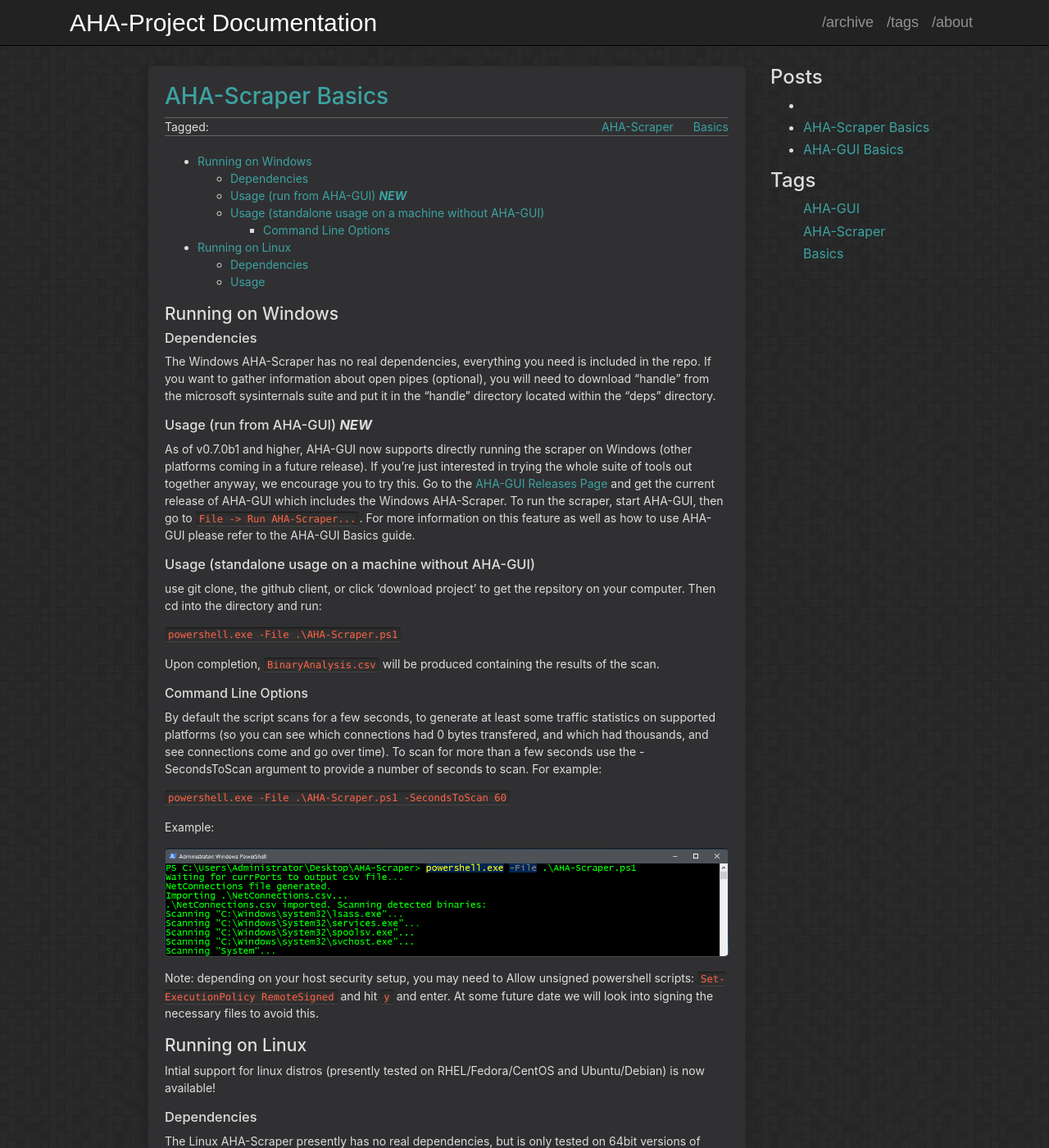
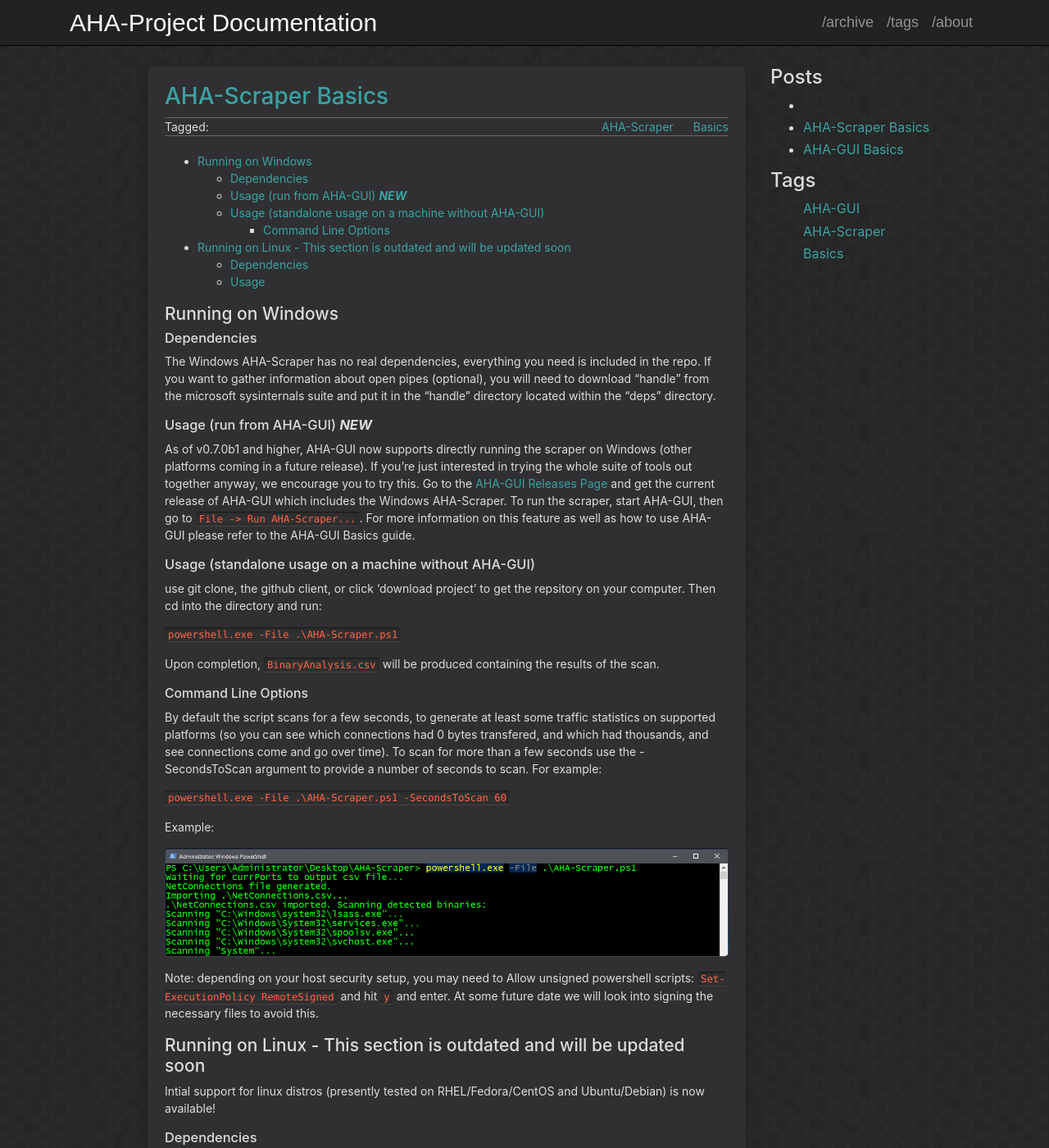
Before and after one commit to aha-project/aha-project.github.io, a Jekyll site: the page built from _posts/2019-10-24-AHA-Scraper-Basics.md, in a window 1280 px wide and 1400 px high. Shown: the whole window at 82% size. Built offline with Jekyll 4.4.1, drawn with Linux system fonts in a browser that asks for light colours.

Commit message:
website updates

```diff
--- a/_posts/2019-10-24-AHA-Scraper-Basics.md
+++ b/_posts/2019-10-24-AHA-Scraper-Basics.md
@@ -38,7 +38,7 @@ Example:
 
 Note: depending on your host security setup, you may need to Allow unsigned powershell scripts: `Set-ExecutionPolicy RemoteSigned` and hit `y` and enter. At some future date we will look into signing the necessary files to avoid this.
 
-## Running on Linux
+## Running on Linux - This section is outdated and will be updated soon
 
 Intial support for linux distros (presently tested on RHEL/Fedora/CentOS and Ubuntu/Debian) is now available!
 
```
